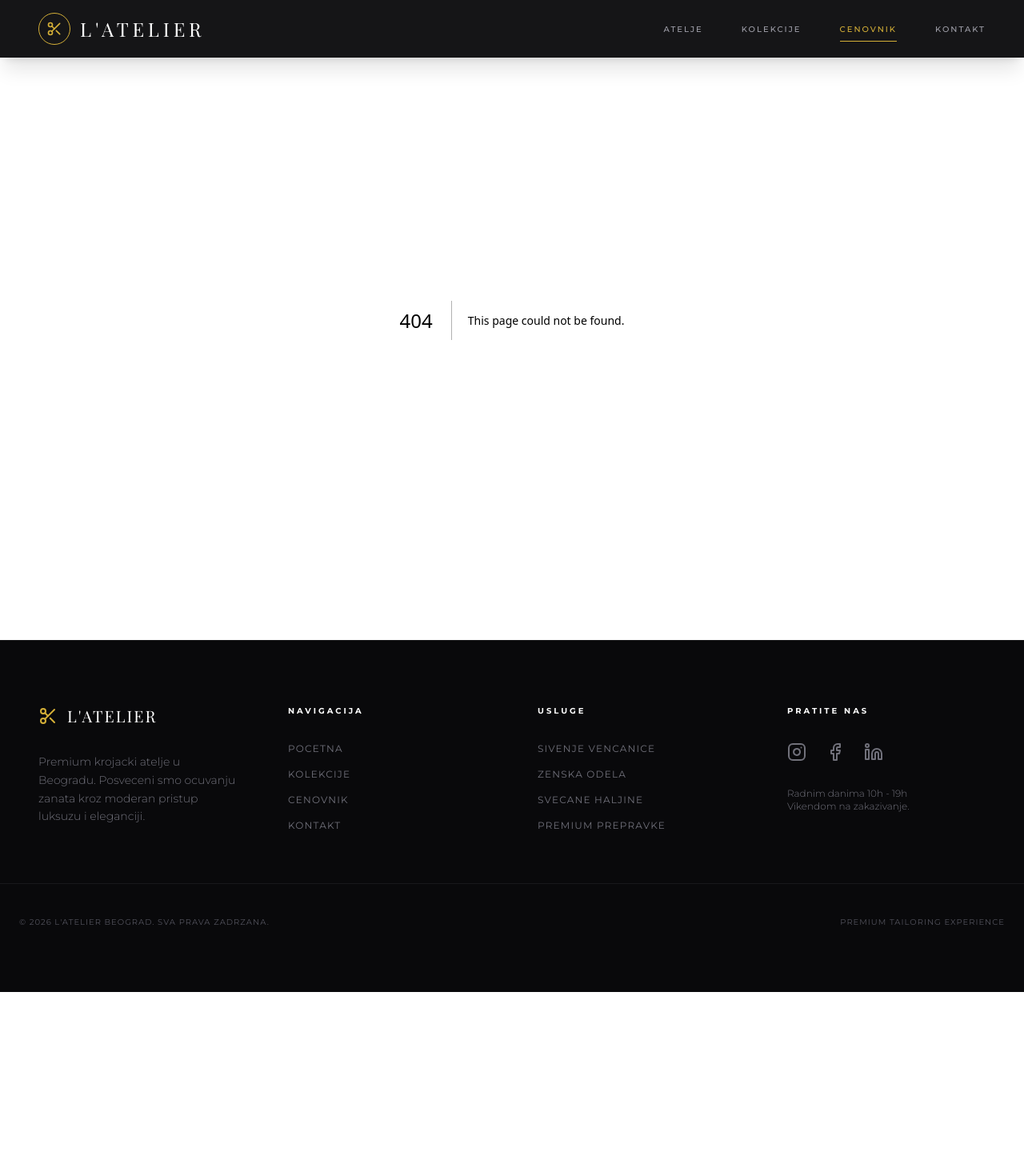
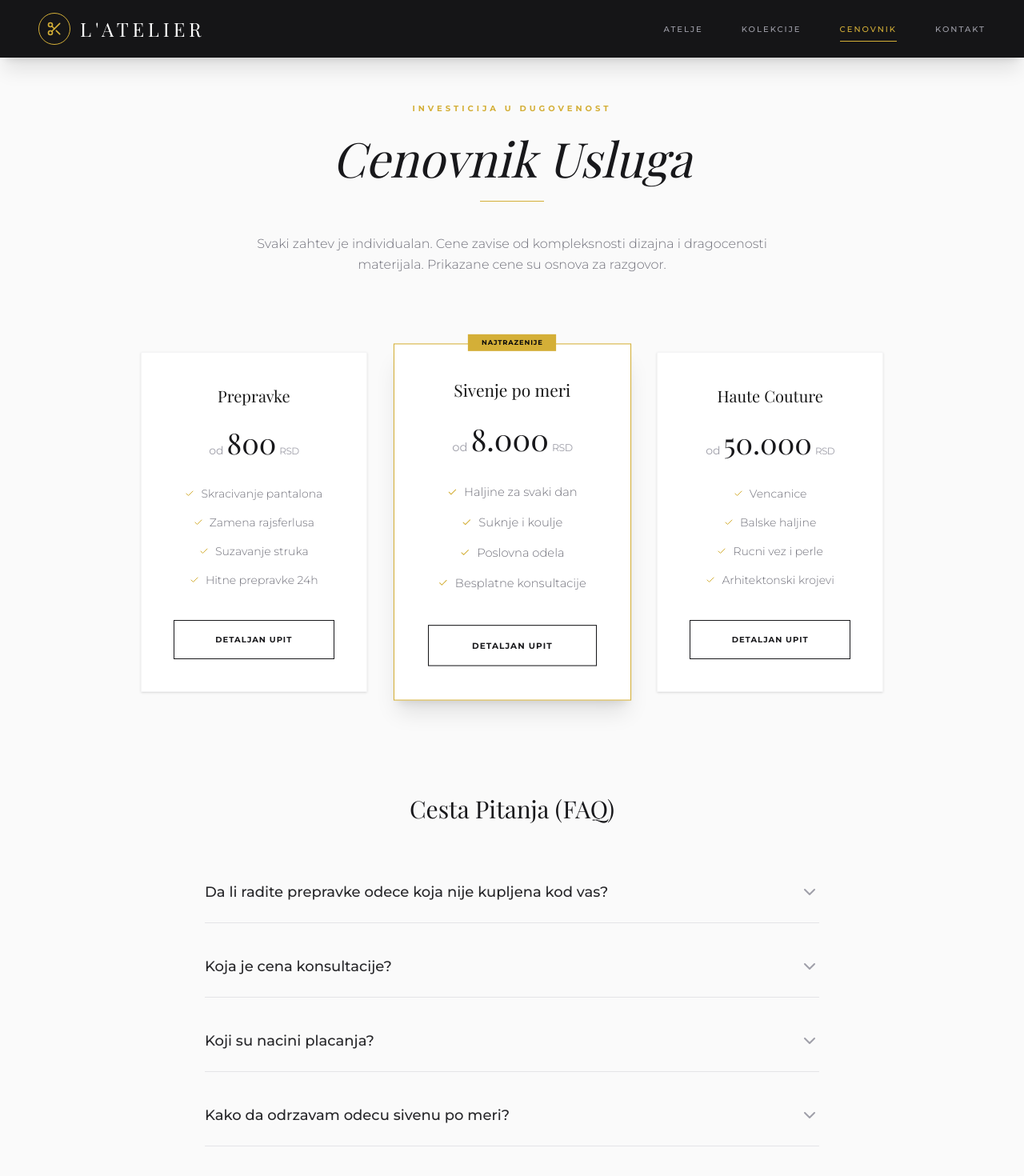
Before and after one commit to masterbg94/mia-handmade, a Next.js app: page /pricing in a window 1280 px wide. Before the commit this address had no page. Shown: the top 1470 px of the page at 80% size. Before the commit the page ends 1240 px from the top, so only its background shows below. Built offline with nearby package versions, Linux system fonts and the light colour scheme; a web font is replaced by a local one.

Commit message:
Add PricingPage component with pricing plans and FAQ

```diff
--- /dev/null
+++ b/app/pricing/page.tsx
@@ -0,0 +1,96 @@
+'use client';
+
+import { useState } from 'react';
+import { Check, ChevronDown, ChevronUp } from 'lucide-react';
+import { pricingPlans, expandedFaq } from '../lib/data';
+import { useScrollReveal } from '../hooks/useScrollReveal';
+
+export default function PricingPage() {
+  useScrollReveal();
+  const [openFaq, setOpenFaq] = useState<number | null>(null);
+
+  return (
+    <div className="bg-zinc-50 pt-32 pb-24 min-h-screen">
+      <div className="max-w-5xl mx-auto px-6 lg:px-12">
+        <div className="text-center mb-24 reveal-on-scroll">
+          <h1 className="text-[#D4AF37] uppercase tracking-[0.4em] text-[10px] font-bold mb-6">Investicija u dugovenost</h1>
+          <h2 className="text-5xl md:text-6xl font-serif text-zinc-900 mb-6 italic">Cenovnik Usluga</h2>
+          <div className="w-20 h-px bg-[#D4AF37] mx-auto mb-10" />
+          <p className="text-zinc-500 font-light max-w-2xl mx-auto leading-relaxed">
+            Svaki zahtev je individualan. Cene zavise od kompleksnosti dizajna i dragocenosti materijala.
+            Prikazane cene su osnova za razgovor.
+          </p>
+        </div>
+
+        {/* Pricing Cards */}
+        <div className="grid grid-cols-1 md:grid-cols-3 gap-10 mb-32">
+          {pricingPlans.map((card, i) => (
+            <div
+              key={i}
+              className={`bg-white p-10 border shadow-sm flex flex-col items-center text-center reveal-on-scroll relative ${
+                card.popular
+                  ? 'border-[#D4AF37] scale-105 shadow-xl z-10'
+                  : 'border-zinc-100'
+              }`}
+              style={{ transitionDelay: `${i * 0.1}s` }}
+            >
+              {card.popular && (
+                <span className="absolute -top-3 left-1/2 -translate-x-1/2 bg-[#D4AF37] text-zinc-950 text-[8px] uppercase font-bold px-4 py-1 tracking-widest">
+                  Najtrazenije
+                </span>
+              )}
+              <h4 className="text-xl font-serif mb-6">{card.title}</h4>
+              <div className="mb-8">
+                <span className="text-zinc-400 text-sm">od</span>
+                <span className="text-4xl font-serif text-zinc-900 mx-1">{card.price}</span>
+                <span className="text-zinc-400 text-xs uppercase tracking-tighter">RSD</span>
+              </div>
+              <ul className="space-y-4 mb-10 text-sm font-light text-zinc-500 w-full">
+                {card.features.map((f, j) => (
+                  <li key={j} className="flex items-center justify-center space-x-2">
+                    <Check className="w-3 h-3 text-[#D4AF37]" />
+                    <span>{f}</span>
+                  </li>
+                ))}
+              </ul>
+              <button className="mt-auto w-full py-4 border border-zinc-900 text-zinc-900 text-[10px] uppercase font-bold tracking-widest hover:bg-zinc-900 hover:text-white transition-all">
+                Detaljan upit
+              </button>
+            </div>
+          ))}
+        </div>
+
+        {/* FAQ */}
+        <div className="reveal-on-scroll">
+          <h3 className="text-3xl font-serif text-zinc-900 mb-12 text-center">Cesta Pitanja (FAQ)</h3>
+          <div className="max-w-3xl mx-auto space-y-4">
+            {expandedFaq.map((faq, idx) => (
+              <div key={idx} className="border-b border-zinc-200 overflow-hidden">
+                <button
+                  onClick={() => setOpenFaq(openFaq === idx ? null : idx)}
+                  className="w-full py-6 flex justify-between items-center text-left group"
+                >
+                  <span className="text-lg text-zinc-800 font-medium group-hover:text-[#D4AF37] transition-colors">
+                    {faq.q}
+                  </span>
+                  {openFaq === idx ? (
+                    <ChevronUp className="text-[#D4AF37]" />
+                  ) : (
+                    <ChevronDown className="text-zinc-400" />
+                  )}
+                </button>
+                <div
+                  className={`transition-all duration-500 ${
+                    openFaq === idx ? 'max-h-96 pb-6 opacity-100' : 'max-h-0 opacity-0'
+                  }`}
+                >
+                  <p className="text-zinc-500 font-light leading-relaxed">{faq.a}</p>
+                </div>
+              </div>
+            ))}
+          </div>
+        </div>
+      </div>
+    </div>
+  );
+}
```
